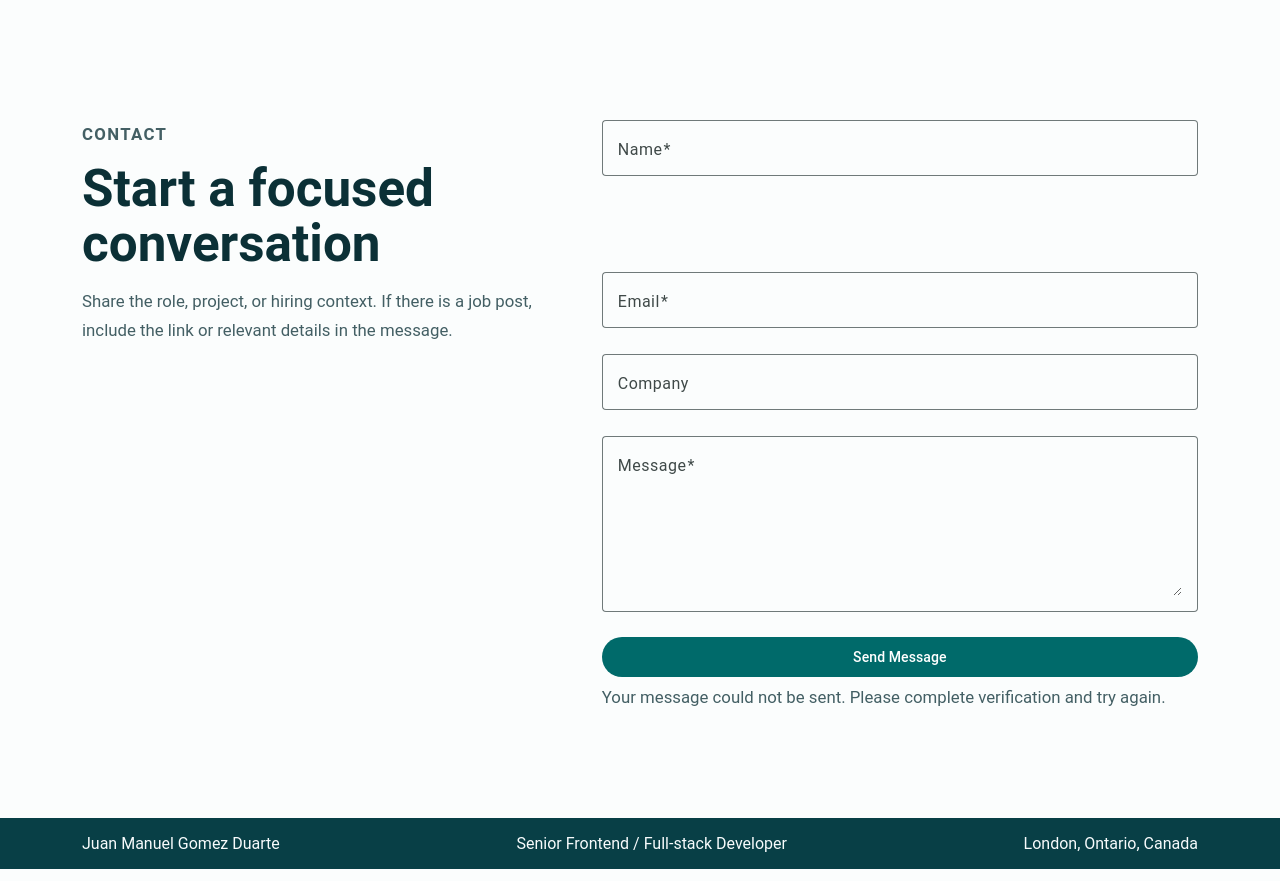
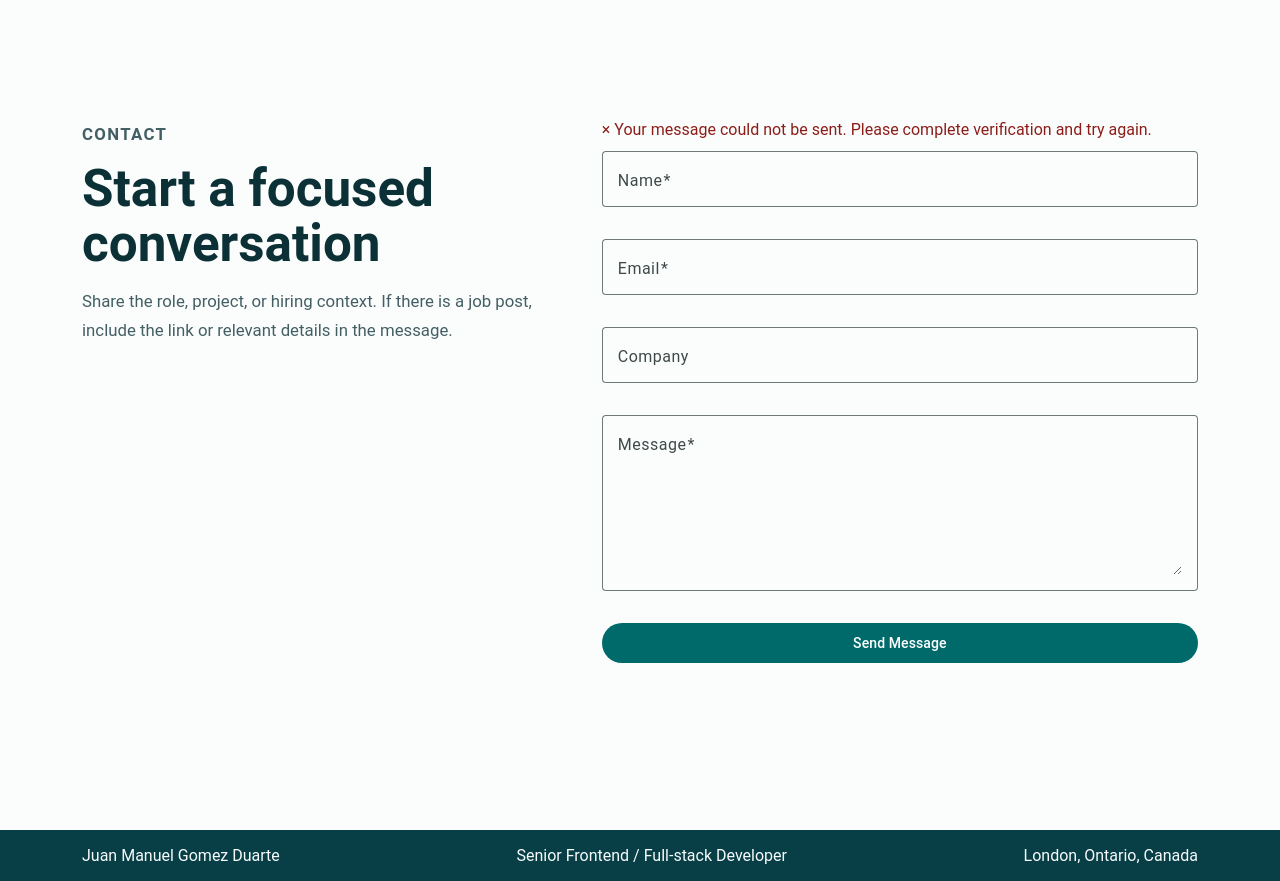
Before and after one commit to jmgduarte1/PortfolioJMGD, an Angular app: page / in a window 1280 px wide. Shown: the part 3980-4861 px from the top of the page. Built offline with nearby package versions, Linux system fonts and the light colour scheme; data requests are answered from the project's data file.

Commit message:
Adjust contact form messages and turnstaile

```diff
--- a/src/app/features/home/home.html
+++ b/src/app/features/home/home.html
@@ -145,7 +145,34 @@
       </p>
     </div>
 
-    <form class="contact-form" [formGroup]="contactForm" (ngSubmit)="submitContact()" novalidate>
+    <form
+      class="contact-form"
+      #contactFormDirective="ngForm"
+      [formGroup]="contactForm"
+      (ngSubmit)="submitContact(contactFormDirective)"
+      novalidate
+    >
+      @if (submitStatus !== 'idle') {
+        <div
+          class="form-status"
+          [class.form-status--success]="submitStatus === 'success'"
+          [class.form-status--error]="submitStatus === 'error'"
+          [attr.role]="submitStatus === 'error' ? 'alert' : 'status'"
+          aria-live="polite"
+        >
+          <span class="form-status__icon" aria-hidden="true">
+            {{ submitStatus === 'success' ? '✓' : '×' }}
+          </span>
+          <span>
+            @if (submitStatus === 'success') {
+              Your message was sent successfully.
+            } @else {
+              Your message could not be sent. Please complete verification and try again.
+            }
+          </span>
+        </div>
+      }
+
       <div class="contact-form__honeypot" aria-hidden="true">
         <label for="contact-website">Leave this field empty</label>
         <input id="contact-website" formControlName="website" tabindex="-1" autocomplete="off" />
@@ -158,10 +185,6 @@
         }
       </mat-form-field>
 
-      <app-turnstile
-        (tokenChange)="setTurnstileToken($event)"
-        (verificationError)="submitStatus = 'error'"
-      />
       @if (contactForm.controls.turnstileToken.touched && contactForm.controls.turnstileToken.invalid) {
         <p class="verification-error">Please complete the bot verification.</p>
       }
@@ -195,14 +218,10 @@
       <button mat-flat-button color="primary" type="submit" [disabled]="isSubmitting">
         {{ isSubmitting ? 'Sending...' : 'Send Message' }}
       </button>
-
-      <p class="form-status" aria-live="polite">
-        @if (submitStatus === 'success') {
-          Your message was sent successfully.
-        } @else if (submitStatus === 'error') {
-          Your message could not be sent. Please complete verification and try again.
-        }
-      </p>
+      <app-turnstile
+        (tokenChange)="setTurnstileToken($event)"
+        (verificationError)="submitStatus = 'error'"
+      />
     </form>
   </section>
 }
--- a/src/app/features/home/home.scss
+++ b/src/app/features/home/home.scss
@@ -263,11 +263,15 @@ mat-chip-set {
 
 .contact-form {
   display: grid;
-  gap: 0.35rem;
+  gap: 0.75rem;
 }
 
-.form-status {
-  min-height: 1.5rem;
+.form-status--success {
+  color: #0d5f1a;
+}
+
+.form-status--error {
+  color: #8c1d18;
 }
 
 .contact-form__honeypot {
--- a/src/app/features/home/home.ts
+++ b/src/app/features/home/home.ts
@@ -1,6 +1,6 @@
 import { AsyncPipe } from '@angular/common';
 import { Component, inject, viewChild } from '@angular/core';
-import { FormBuilder, ReactiveFormsModule, Validators } from '@angular/forms';
+import { FormBuilder, FormGroupDirective, ReactiveFormsModule, Validators } from '@angular/forms';
 import { MatButtonModule } from '@angular/material/button';
 import { MatCardModule } from '@angular/material/card';
 import { MatChipsModule } from '@angular/material/chips';
@@ -52,7 +52,7 @@ export class Home {
     website: [''],
   });
 
-  protected submitContact(): void {
+  protected submitContact(formDirective: FormGroupDirective): void {
     if (this.contactForm.invalid) {
       this.contactForm.markAllAsTouched();
       return;
@@ -67,8 +67,7 @@ export class Home {
       .subscribe({
         next: () => {
           this.submitStatus = 'success';
-          this.contactForm.reset();
-          this.turnstile()?.reset();
+          this.resetContactForm(formDirective);
         },
         error: () => {
           this.submitStatus = 'error';
@@ -80,4 +79,22 @@ export class Home {
   protected setTurnstileToken(token: string): void {
     this.contactForm.controls.turnstileToken.setValue(token);
   }
+
+  private resetContactForm(formDirective: FormGroupDirective): void {
+    const emptyContactForm = {
+      name: '',
+      email: '',
+      company: '',
+      message: '',
+      turnstileToken: '',
+      website: '',
+    };
+
+    this.turnstile()?.reset();
+    formDirective.resetForm(emptyContactForm);
+    this.contactForm.reset(emptyContactForm);
+    this.contactForm.markAsPristine();
+    this.contactForm.markAsUntouched();
+    this.contactForm.updateValueAndValidity();
+  }
 }
--- a/src/app/shared/turnstile/turnstile.component.ts
+++ b/src/app/shared/turnstile/turnstile.component.ts
@@ -45,7 +45,7 @@ export class TurnstileComponent implements AfterViewInit, OnDestroy {
     this.widgetId = window.turnstile.render(this.container().nativeElement, {
       sitekey: this.runtimeConfig.value.turnstileSiteKey,
       action: 'contact',
-      size: 'flexible',
+      size: 'invisible',
       callback: (token: string) => this.tokenChange.emit(token),
       'expired-callback': () => this.tokenChange.emit(''),
       'error-callback': () => { this.tokenChange.emit(''); this.verificationError.emit(); },
```
Also changed, not shown: 1 other file (tests, documents, lock files or other folders).
